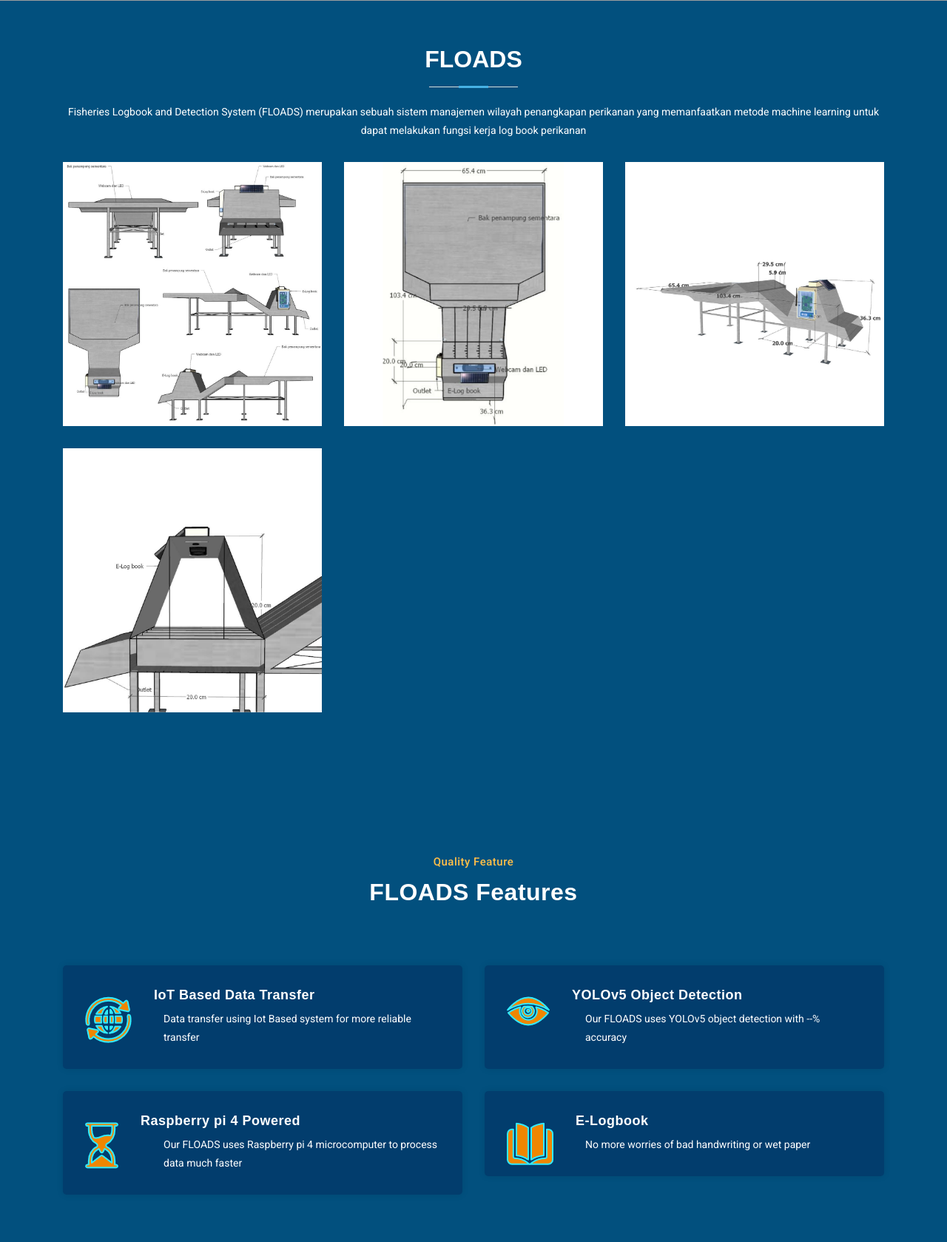
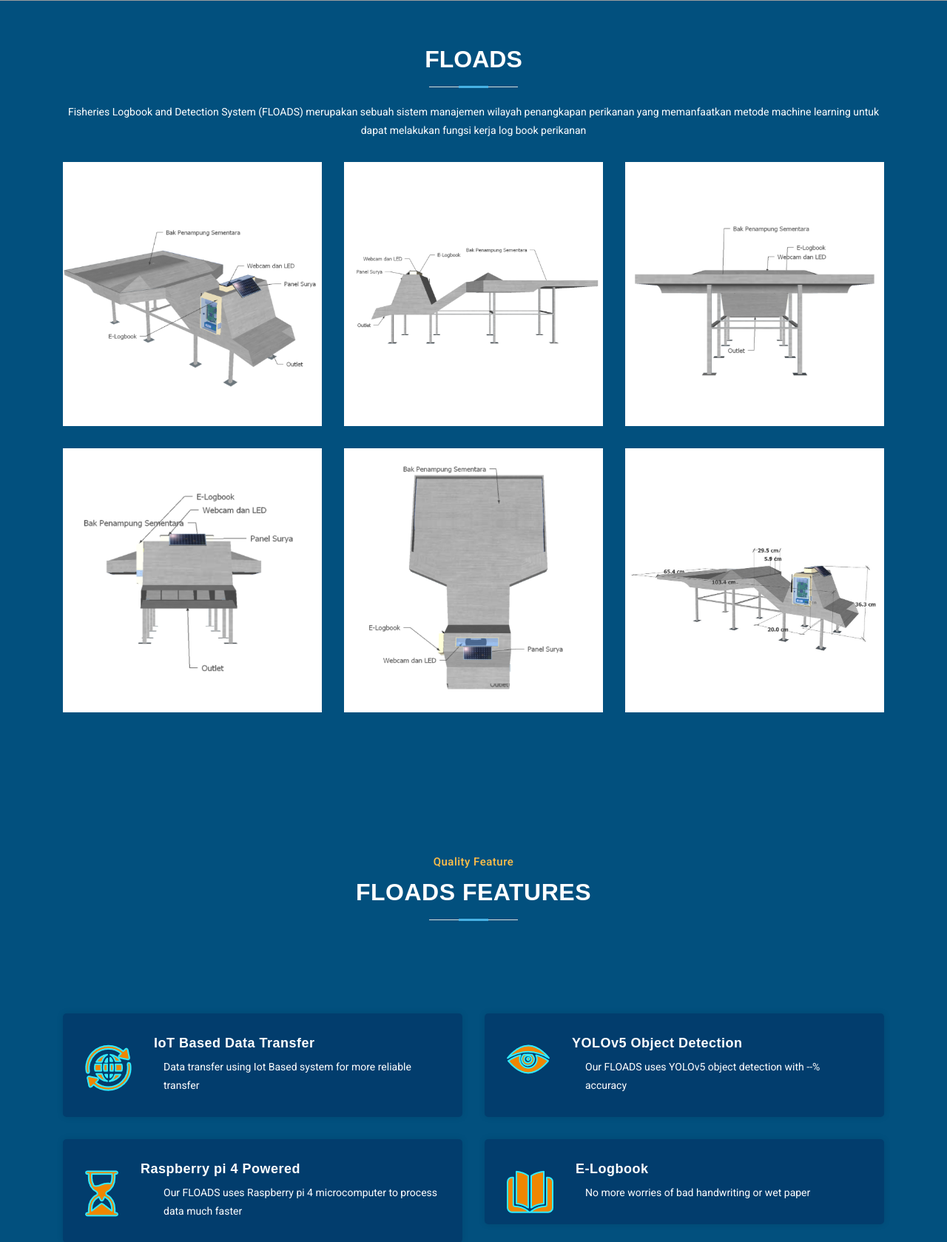
Before and after one commit to chiko27/floads, a Flask app: page / in a window 1280 px wide. Shown: the part 944-2623 px from the top of the page at 74% size. Run offline with Flask 2, Linux system fonts and the light colour scheme; some libraries are stand-ins or nearby versions; grey boxes are pictures that could not be loaded.

Commit message:
section desain

```diff
--- a/templates/index.html
+++ b/templates/index.html
@@ -47,7 +47,7 @@
     <header class="">
       <nav class="navbar navbar-expand-lg">
         <div class="container">
-          <a class="navbar-brand" href="/" <img src="assets/images/favicon.ico" width="100"><h2>FLOADS <em>E-Logbook</em></h2></a>
+          <a class="navbar-brand" href="/" width="100"><h2>FLOADS <em>E-Logbook</em></h2></a>
           <button class="navbar-toggler" type="button" data-toggle="collapse" data-target="#navbarResponsive" aria-controls="navbarResponsive" aria-expanded="false" aria-label="Toggle navigation">
             <span class="navbar-toggler-icon"></span>
           </button>
@@ -138,7 +138,21 @@
               <a href="assets/images/4.png" data-gallery="portfolioGallery" class="portfolio-lightbox preview-link"><i class="bx bx-plus"></i></a>
             </div>
           </div>
+          <div class="col-lg-4 col-md-6 portfolio-item filter-card">
+            <div class="portfolio-img"><img src="assets/images/5.png" class="img-fluid" alt=""></div>
+            <div class="portfolio-info">
+              <h4>Desain Tampak Depan</h4>
+              <a href="assets/images/6.png" data-gallery="portfolioGallery" class="portfolio-lightbox preview-link"><i class="bx bx-plus"></i></a>
+            </div>
+          </div>
 
+          <div class="col-lg-4 col-md-6 portfolio-item filter-card">
+            <div class="portfolio-img"><img src="assets/images/6.png" class="img-fluid" alt=""></div>
+            <div class="portfolio-info">
+              <h4>Desain Tampak Depan</h4>
+              <a href="assets/images/6.png" data-gallery="portfolioGallery" class="portfolio-lightbox preview-link"><i class="bx bx-plus"></i></a>
+            </div>
+          </div>
 
     <!-- Features Starts Here -->
     <div class="features-section">
@@ -147,7 +161,9 @@
           <div class="col-md-12">
             <div class="section-heading">
               <span>Quality Feature</span>
-              <h2>FLOADS Features</h2>
+                <div class="section-title">
+                  <h2>FLOADS Features</h2>
+                </div>
             </div>
           </div>
           <div class="col-md-6">
@@ -199,7 +215,9 @@
           <div class="col-md-12">
             <div class="section-heading">
               <span>Testimonials</span>
-              <h2>What they say about us</h2>
+                <div class="section-title">
+                  <h2>What they say about us</h2>
+                </div>
             </div>
           </div>
           <div class="col-md-10 offset-md-1">
--- a/templates/login.html
+++ b/templates/login.html
@@ -60,7 +60,9 @@
                     <div class="login-card card-block auth-body mr-auto ml-auto">
                         <form class="md-float-material" method="POST" action="/login">
                             <div class="text-center">
-                                <h2><font color="white" size="50">FLOADS</font></h2>
+                                    <div class="section-title">
+                                        <h2><font color="white" size="50">FLOADS</font></h2>
+                                    </div>
                             </div>
                             <div class="auth-box">
                                 <div class="row m-b-20">
--- a/templates/regis.html
+++ b/templates/regis.html
@@ -19,7 +19,7 @@
       <!-- Favicon icon -->
       <link rel="icon" href="assets/images/favicon.ico" type="image/x-icon">
       <!-- Google font-->
-      <link href="https://fonts.googleapis.com/css?family=Roboto:100,300,400,500,700" rel="stylesheet">
+      <link href="https://fonts.googleapis.com/css?family=Poppins:100,300,400,500,700" rel="stylesheet">
       <!-- Required Fremwork -->
       <link rel="stylesheet" type="text/css" href="vendor/bootstrap/css/bootstrap.min.css">
       <!-- themify-icons line icon -->
@@ -58,7 +58,9 @@
                     <div class="signup-card card-block auth-body mr-auto ml-auto">
                         <form class="md-float-material" method="POST">
                             <div class="text-center">
-                                <h2><font color="white" size="50">FLOADS</font></h2>
+                                <div class="section-title"></div>
+                                    <h2><font color="white" size="50">FLOADS</font></h2>
+                                </div>
                             </div>
                             <div class="auth-box">
                                 <div class="row m-b-20">
```
Also changed, not shown: assets/images/1.png, assets/images/2.png, assets/images/3.png, assets/images/4.png, assets/images/5.png (added), assets/images/6.png (added), assets/images/dimensi.png (added).
